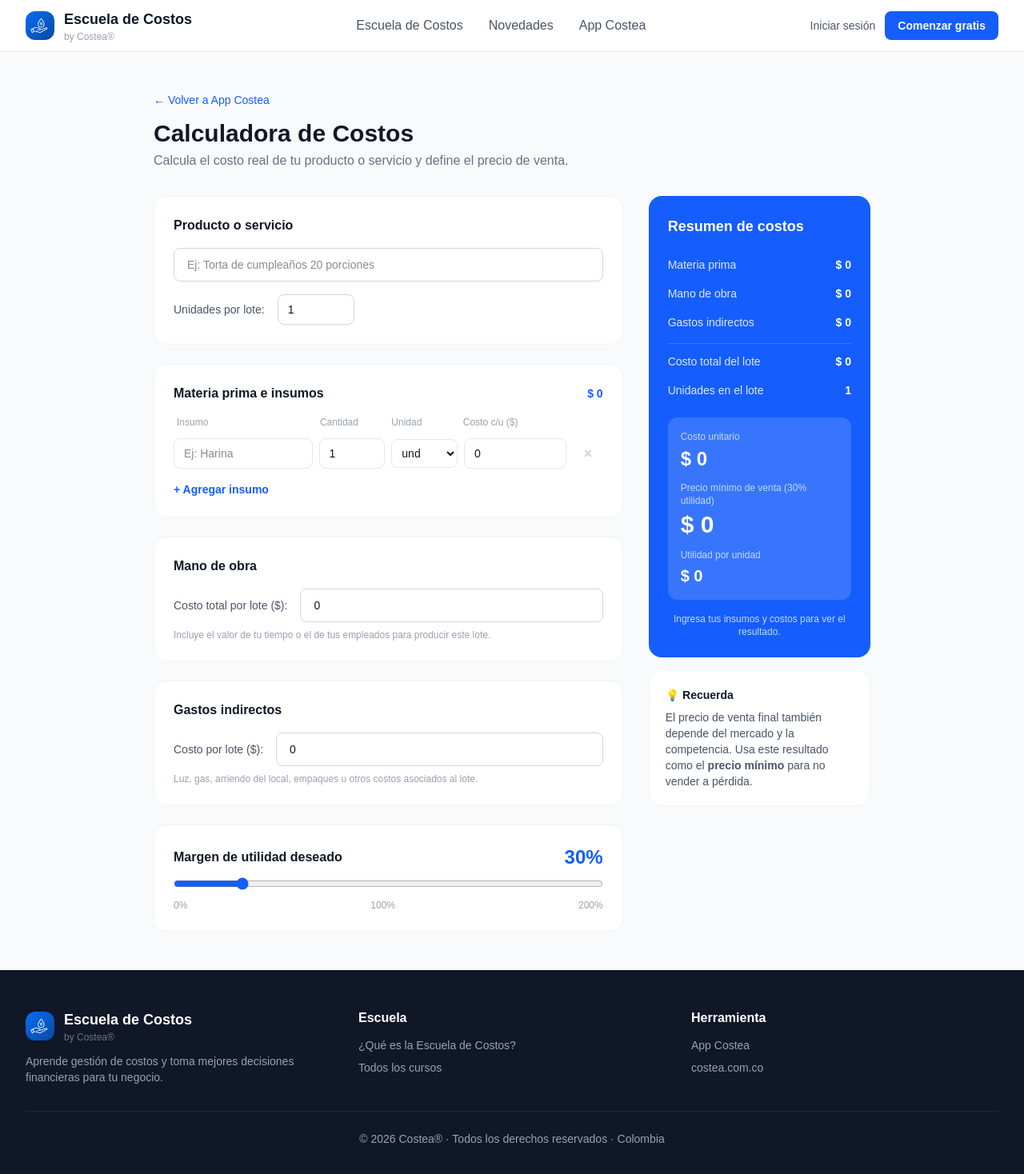
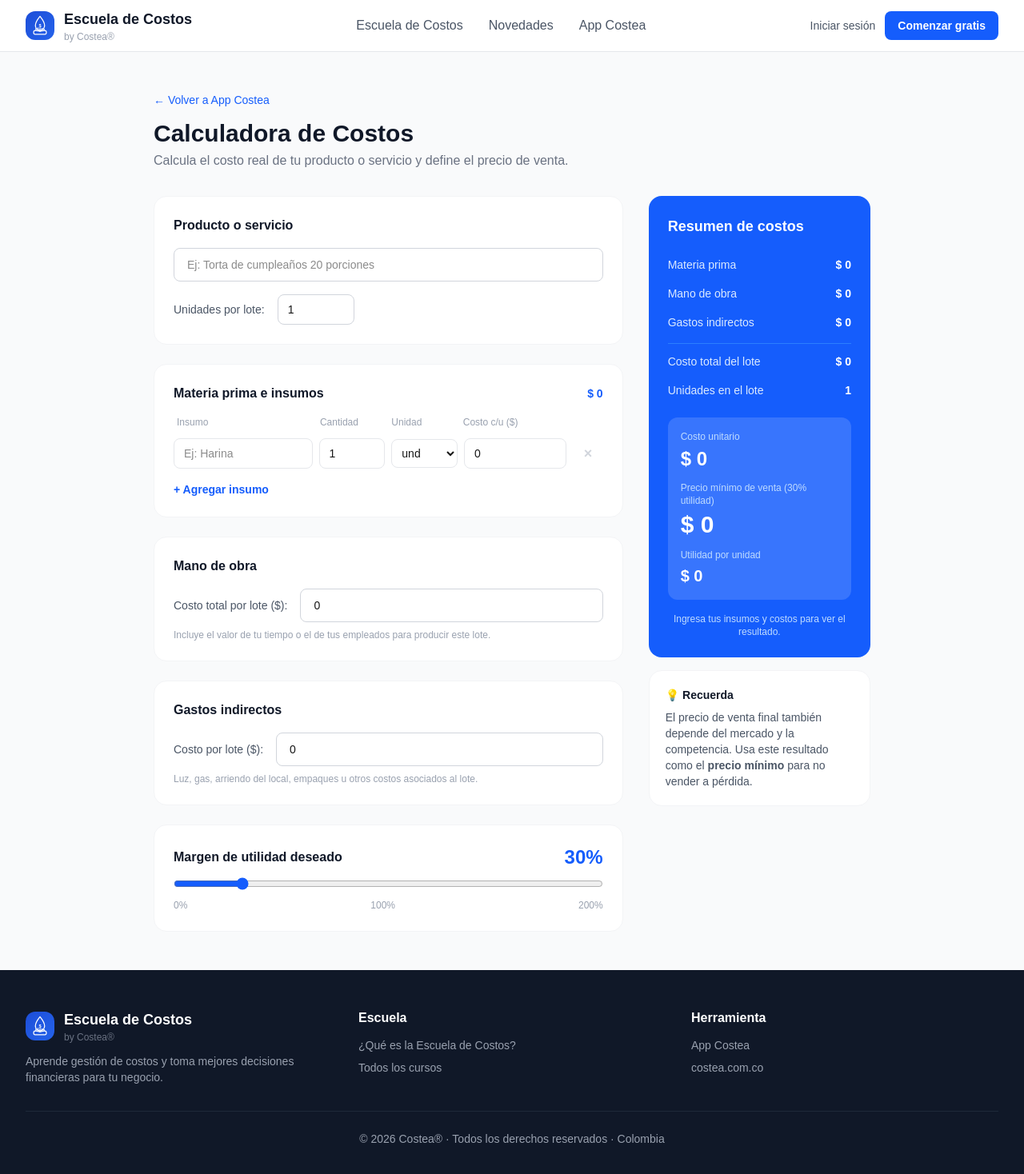
Before and after one commit to weupwealthylife-ops/costeav2, a Next.js app: page /costea/calculadora in a window 1280 px wide. Shown: the top 1468 px of the page at 80% size. Built offline with nearby package versions, Linux system fonts and the light colour scheme.

Commit message:
fix: use logo.svg in navbar and footer

```diff
--- a/src/components/layout/Footer.tsx
+++ b/src/components/layout/Footer.tsx
@@ -8,7 +8,7 @@ export default function Footer() {
         <div className="grid grid-cols-1 md:grid-cols-3 gap-8">
           <div>
             <div className="flex items-center gap-3 mb-3">
-              <Image src="/logo.png" alt="Costea logo" width={36} height={36} className="rounded-xl" />
+              <Image src="/logo.svg" alt="Costea logo" width={36} height={36} className="rounded-xl" />
               <div className="flex flex-col leading-tight">
                 <span className="text-white font-extrabold text-lg">Escuela de Costos</span>
                 <span className="text-gray-500 text-xs">by Costea®</span>
--- a/src/components/layout/Navbar.tsx
+++ b/src/components/layout/Navbar.tsx
@@ -7,7 +7,7 @@ export default function Navbar() {
       <div className="max-w-7xl mx-auto px-4 sm:px-6 lg:px-8">
         <div className="flex justify-between items-center h-16">
           <Link href="/" className="flex items-center gap-3">
-            <Image src="/logo.png" alt="Costea logo" width={36} height={36} className="rounded-xl" />
+            <Image src="/logo.svg" alt="Costea logo" width={36} height={36} className="rounded-xl" />
             <div className="flex flex-col leading-tight">
               <span className="text-lg font-extrabold text-gray-900">Escuela de Costos</span>
               <span className="text-xs text-gray-400 font-medium">by Costea®</span>
```
